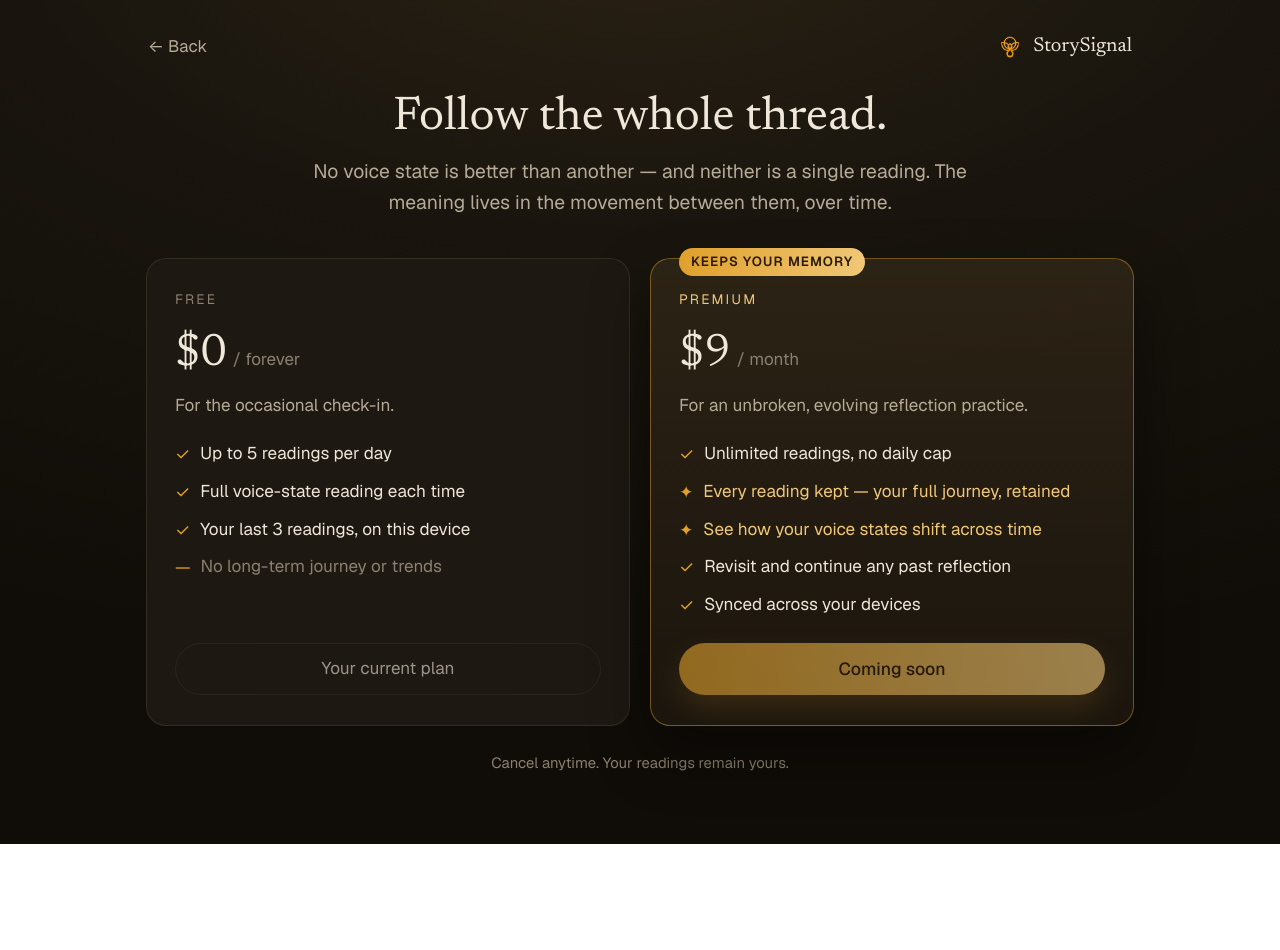
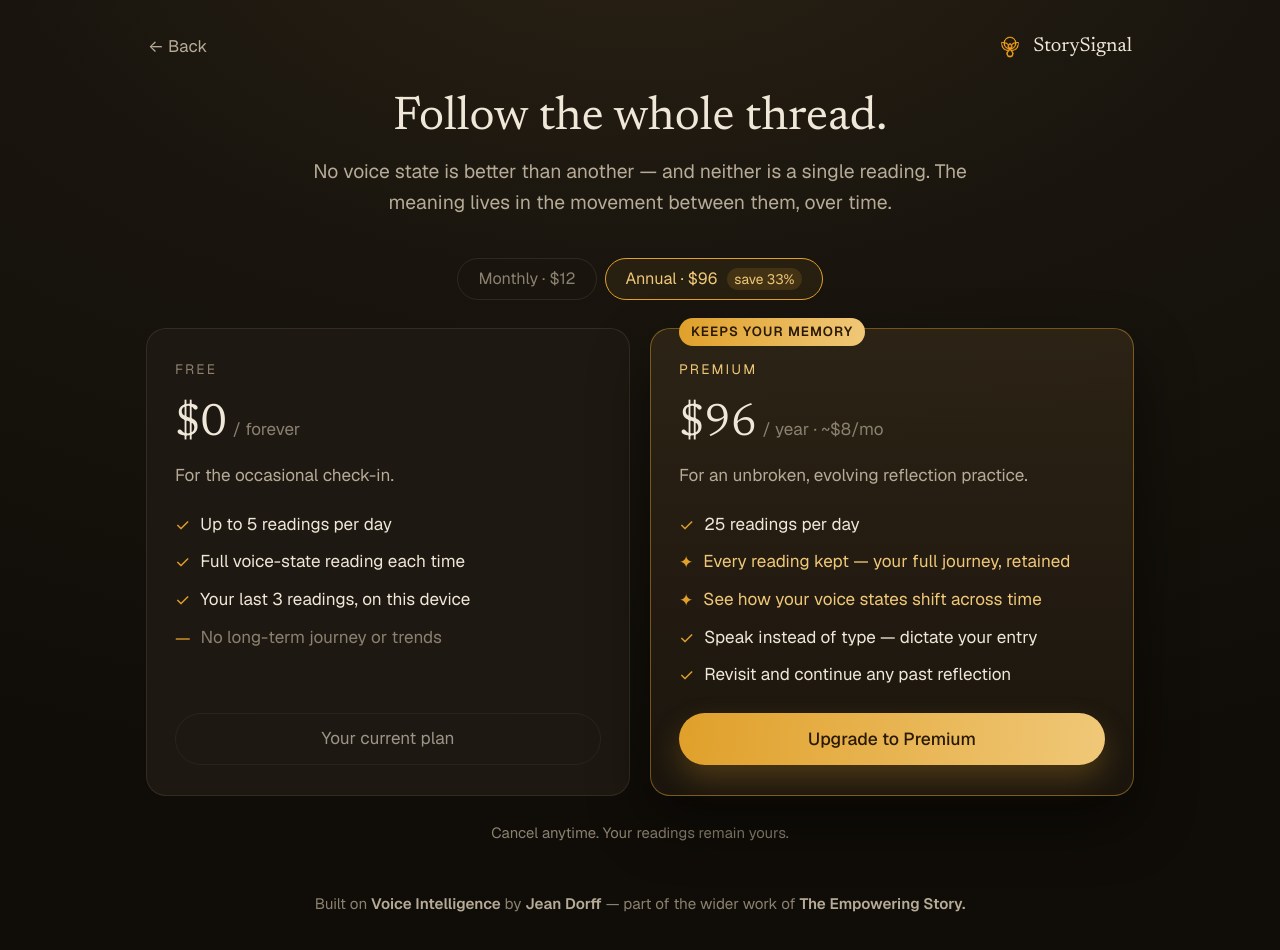
Before and after one commit to jean-blip/tes-storysignal, a Next.js app: page /plan in a window 1280 px wide. Shown: the top 950 px of the page. Before the commit the page ends 844 px from the top, so only its background shows below. Built offline with nearby package versions, Linux system fonts and the light colour scheme; no server answers.

Commit message:
Slice 5: Stripe Checkout, webhook, Customer Portal, plans toggle

```diff
--- /dev/null
+++ b/app/api/stripe/checkout/route.ts
@@ -0,0 +1,30 @@
+import { NextResponse } from "next/server";
+import Stripe from "stripe";
+
+const stripe = new Stripe(process.env.STRIPE_SECRET_KEY!);
+
+export async function POST(req: Request) {
+  const { plan, email } = await req.json() as { plan: "monthly" | "annual"; email?: string };
+
+  const priceId = plan === "annual"
+    ? process.env.STRIPE_PRICE_ANNUAL
+    : process.env.STRIPE_PRICE_MONTHLY;
+
+  if (!priceId) {
+    return NextResponse.json({ error: "Price not configured." }, { status: 500 });
+  }
+
+  const origin = req.headers.get("origin") ?? "https://storysignal.app";
+
+  const session = await stripe.checkout.sessions.create({
+    mode: "subscription",
+    payment_method_types: ["card"],
+    customer_email: email ?? undefined,
+    line_items: [{ price: priceId, quantity: 1 }],
+    success_url: `${origin}/?upgraded=1`,
+    cancel_url:  `${origin}/plan`,
+    metadata: { email: email ?? "" },
+  });
+
+  return NextResponse.json({ url: session.url });
+}
--- /dev/null
+++ b/app/api/stripe/portal/route.ts
@@ -0,0 +1,24 @@
+import { NextResponse } from "next/server";
+import Stripe from "stripe";
+
+const stripe = new Stripe(process.env.STRIPE_SECRET_KEY!);
+
+export async function POST(req: Request) {
+  const { email } = await req.json();
+  const origin = req.headers.get("origin") ?? "https://storysignal.app";
+
+  // Find the Stripe customer by email
+  const customers = await stripe.customers.list({ email, limit: 1 });
+  const customer  = customers.data[0];
+
+  if (!customer) {
+    return NextResponse.json({ error: "No subscription found for this account." }, { status: 404 });
+  }
+
+  const session = await stripe.billingPortal.sessions.create({
+    customer: customer.id,
+    return_url: `${origin}/plan`,
+  });
+
+  return NextResponse.json({ url: session.url });
+}
--- /dev/null
+++ b/app/api/stripe/webhook/route.ts
@@ -0,0 +1,67 @@
+import { NextResponse } from "next/server";
+import Stripe from "stripe";
+import { createClient } from "@supabase/supabase-js";
+
+const stripe = new Stripe(process.env.STRIPE_SECRET_KEY!);
+
+const supabase = createClient(
+  process.env.NEXT_PUBLIC_SUPABASE_URL!,
+  process.env.SUPABASE_SERVICE_ROLE_KEY!
+);
+
+async function setIsPaid(email: string, paid: boolean) {
+  await supabase
+    .from("storysignal_users")
+    .update({ is_paid: paid })
+    .eq("email", email);
+}
+
+async function emailFromSubscription(sub: Stripe.Subscription): Promise<string | null> {
+  if (sub.metadata?.email) return sub.metadata.email;
+  if (typeof sub.customer === "string") {
+    const customer = await stripe.customers.retrieve(sub.customer) as Stripe.Customer;
+    return customer.email ?? null;
+  }
+  return null;
+}
+
+export async function POST(req: Request) {
+  const body      = await req.text();
+  const signature = req.headers.get("stripe-signature") ?? "";
+  const secret    = process.env.STRIPE_WEBHOOK_SECRET;
+
+  let event: Stripe.Event;
+
+  try {
+    event = secret
+      ? stripe.webhooks.constructEvent(body, signature, secret)
+      : JSON.parse(body); // allow unsigned events in development
+  } catch {
+    return NextResponse.json({ error: "Invalid signature" }, { status: 400 });
+  }
+
+  const sub = event.data.object as Stripe.Subscription;
+
+  switch (event.type) {
+    case "customer.subscription.created":
+    case "customer.subscription.updated": {
+      const active = ["active", "trialing"].includes(sub.status);
+      const email  = await emailFromSubscription(sub);
+      if (email) await setIsPaid(email, active);
+      break;
+    }
+    case "customer.subscription.deleted": {
+      const email = await emailFromSubscription(sub);
+      if (email) await setIsPaid(email, false);
+      break;
+    }
+    case "checkout.session.completed": {
+      const session = event.data.object as Stripe.Checkout.Session;
+      const email   = session.customer_email ?? session.metadata?.email ?? null;
+      if (email) await setIsPaid(email, true);
+      break;
+    }
+  }
+
+  return NextResponse.json({ received: true });
+}
--- a/app/plan/Plan.module.css
+++ b/app/plan/Plan.module.css
@@ -243,6 +243,64 @@
   border-color: var(--line);
 }
 
+/* Billing toggle */
+.toggle {
+  display: flex;
+  justify-content: center;
+  gap: 8px;
+  margin-bottom: 28px;
+}
+
+.toggleBtn {
+  padding: 8px 20px;
+  border-radius: 999px;
+  border: 1px solid var(--line);
+  background: none;
+  color: var(--muted);
+  font-family: var(--sans);
+  font-size: 0.85rem;
+  cursor: pointer;
+  transition: border-color 0.15s, color 0.15s;
+}
+
+.toggleBtnActive {
+  border-color: var(--gold);
+  color: var(--gold-soft);
+  background: rgba(224,160,42,0.07);
+}
+
+.saveBadge {
+  margin-left: 6px;
+  font-size: 0.72rem;
+  background: rgba(224,160,42,0.15);
+  color: var(--gold-soft);
+  padding: 2px 7px;
+  border-radius: 999px;
+}
+
+/* Error */
+.errMsg {
+  text-align: center;
+  color: #e08080;
+  font-size: 0.82rem;
+  margin: 12px 0 0;
+  font-family: var(--sans);
+}
+
+/* About strip */
+.about {
+  margin-top: 48px;
+  text-align: center;
+  color: var(--muted);
+  font-size: 0.8rem;
+  font-family: var(--sans);
+  line-height: 1.6;
+}
+
+.about strong {
+  color: var(--soft);
+}
+
 /* Fine print */
 .finePrint {
   text-align: center;
--- a/app/plan/page.tsx
+++ b/app/plan/page.tsx
@@ -1,28 +1,73 @@
 "use client";
 
+import { useState } from "react";
 import Image from "next/image";
 import Link from "next/link";
+import { supabase } from "../../lib/supabaseClient";
+import { useTier } from "../../lib/useTier";
 import styles from "./Plan.module.css";
 
 const FREE_FEATURES = [
-  { icon: "✓", label: "Up to 5 readings per day",               muted: false },
-  { icon: "✓", label: "Full voice-state reading each time",      muted: false },
-  { icon: "✓", label: "Your last 3 readings, on this device",    muted: false },
-  { icon: "—", label: "No long-term journey or trends",          muted: true  },
+  { icon: "✓", label: "Up to 5 readings per day",            muted: false },
+  { icon: "✓", label: "Full voice-state reading each time",  muted: false },
+  { icon: "✓", label: "Your last 3 readings, on this device",muted: false },
+  { icon: "—", label: "No long-term journey or trends",      muted: true  },
 ];
 
 const PAID_FEATURES = [
-  { icon: "✓", label: "Unlimited readings, no daily cap",                    muted: false },
-  { icon: "✦", label: "Every reading kept — your full journey, retained",    muted: false, gold: true },
-  { icon: "✦", label: "See how your voice states shift across time",         muted: false, gold: true },
-  { icon: "✓", label: "Revisit and continue any past reflection",            muted: false },
-  { icon: "✓", label: "Synced across your devices",                          muted: false },
+  { icon: "✓", label: "25 readings per day",                                muted: false },
+  { icon: "✦", label: "Every reading kept — your full journey, retained",   muted: false, gold: true },
+  { icon: "✦", label: "See how your voice states shift across time",        muted: false, gold: true },
+  { icon: "✓", label: "Speak instead of type — dictate your entry",        muted: false },
+  { icon: "✓", label: "Revisit and continue any past reflection",           muted: false },
 ];
 
 export default function PlanPage() {
-  // In production this derives from Supabase is_paid.
-  // For now treat everyone as free so the upgrade CTA is always visible.
-  const isPaid = false;
+  const { tier, loading: tierLoading } = useTier();
+  const isPaid = tier === "premium";
+
+  const [annual, setAnnual]       = useState(true); // default annual
+  const [checking, setChecking]   = useState(false);
+  const [portalBusy, setPortalBusy] = useState(false);
+  const [err, setErr]             = useState("");
+
+  async function handleUpgrade() {
+    setChecking(true);
+    setErr("");
+    const { data: { user } } = await supabase.auth.getUser();
+    const email = user?.email ?? "";
+
+    const res  = await fetch("/api/stripe/checkout", {
+      method: "POST",
+      headers: { "Content-Type": "application/json" },
+      body: JSON.stringify({ plan: annual ? "annual" : "monthly", email }),
+    });
+    const json = await res.json();
+    if (json.url) {
+      window.location.href = json.url;
+    } else {
+      setErr("Something went wrong — please try again.");
+      setChecking(false);
+    }
+  }
+
+  async function handlePortal() {
+    setPortalBusy(true);
+    setErr("");
+    const { data: { user } } = await supabase.auth.getUser();
+    const res  = await fetch("/api/stripe/portal", {
+      method: "POST",
+      headers: { "Content-Type": "application/json" },
+      body: JSON.stringify({ email: user?.email }),
+    });
+    const json = await res.json();
+    if (json.url) {
+      window.location.href = json.url;
+    } else {
+      setErr(json.error ?? "Could not open billing portal.");
+      setPortalBusy(false);
+    }
+  }
 
   return (
     <div className={styles.page}>
@@ -46,6 +91,24 @@ export default function PlanPage() {
           </p>
         </div>
 
+        {/* Billing toggle */}
+        {!isPaid && (
+          <div className={styles.toggle}>
+            <button
+              className={`${styles.toggleBtn} ${annual ? "" : styles.toggleBtnActive}`}
+              onClick={() => setAnnual(false)}
+            >
+              Monthly · $12
+            </button>
+            <button
+              className={`${styles.toggleBtn} ${annual ? styles.toggleBtnActive : ""}`}
+              onClick={() => setAnnual(true)}
+            >
+              Annual · $96 <span className={styles.saveBadge}>save 33%</span>
+            </button>
+          </div>
+        )}
+
         {/* Plan cards */}
         <div className={styles.grid}>
 
@@ -61,14 +124,12 @@ export default function PlanPage() {
               {FREE_FEATURES.map((f) => (
                 <div key={f.label} className={styles.feature}>
                   <span className={styles.featureIcon}>{f.icon}</span>
-                  <span style={{ color: f.muted ? "var(--muted)" : "var(--text)" }}>
-                    {f.label}
-                  </span>
+                  <span style={{ color: f.muted ? "var(--muted)" : "var(--text)" }}>{f.label}</span>
                 </div>
               ))}
             </div>
             <button
-              className={`${styles.freeBtn} ${isPaid ? "" : styles.currentPlanBtn}`}
+              className={`${styles.freeBtn} ${!isPaid ? styles.currentPlanBtn : ""}`}
               disabled={!isPaid}
             >
               {isPaid ? "Switch to Free" : "Your current plan"}
@@ -80,31 +141,57 @@ export default function PlanPage() {
             <span className={styles.badge}>Keeps your memory</span>
             <span className={`${styles.tierLabel} ${styles.tierLabelPaid}`}>Premium</span>
             <div className={styles.price}>
-              <span className={styles.priceAmount}>$9</span>
-              <span className={styles.pricePer}>/ month</span>
+              {annual ? (
+                <>
+                  <span className={styles.priceAmount}>$96</span>
+                  <span className={styles.pricePer}>/ year · ~$8/mo</span>
+                </>
+              ) : (
+                <>
+                  <span className={styles.priceAmount}>$12</span>
+                  <span className={styles.pricePer}>/ month</span>
+                </>
+              )}
             </div>
             <p className={styles.cardSub}>For an unbroken, evolving reflection practice.</p>
             <div className={styles.features}>
               {PAID_FEATURES.map((f) => (
                 <div key={f.label} className={styles.feature}>
                   <span className={styles.featureIcon}>{f.icon}</span>
-                  <span style={{ color: f.gold ? "var(--gold-soft)" : "var(--text)" }}>
-                    {f.label}
-                  </span>
+                  <span style={{ color: f.gold ? "var(--gold-soft)" : "var(--text)" }}>{f.label}</span>
                 </div>
               ))}
             </div>
-            <button
-              className={`${styles.paidBtn} ${styles.currentPlanBtn}`}
-              disabled
-            >
-              Coming soon
-            </button>
+
+            {isPaid ? (
+              <button
+                className={`${styles.paidBtn} ${styles.currentPlanBtn}`}
+                onClick={handlePortal}
+                disabled={portalBusy}
+              >
+                {portalBusy ? "Opening…" : "Manage subscription"}
+              </button>
+            ) : (
+              <button
+                className={styles.paidBtn}
+                onClick={handleUpgrade}
+                disabled={checking || tierLoading}
+              >
+                {checking ? "Redirecting…" : `Upgrade to Premium`}
+              </button>
+            )}
           </div>
 
         </div>
 
+        {err && <p className={styles.errMsg}>{err}</p>}
+
         <p className={styles.finePrint}>Cancel anytime. Your readings remain yours.</p>
+
+        {/* About strip */}
+        <div className={styles.about}>
+          Built on <strong>Voice Intelligence</strong> by <strong>Jean Dorff</strong> — part of the wider work of <strong>The Empowering Story.</strong>
+        </div>
 
       </div>
     </div>
--- a/package.json
+++ b/package.json
@@ -14,6 +14,7 @@
     "openai": "^6.9.1",
     "react": "19.2.0",
     "react-dom": "19.2.0",
+    "stripe": "^22.2.2",
     "vercel": "^48.12.1"
   },
   "devDependencies": {
```
Also changed, not shown: 1 other file (tests, documents, lock files or other folders).
